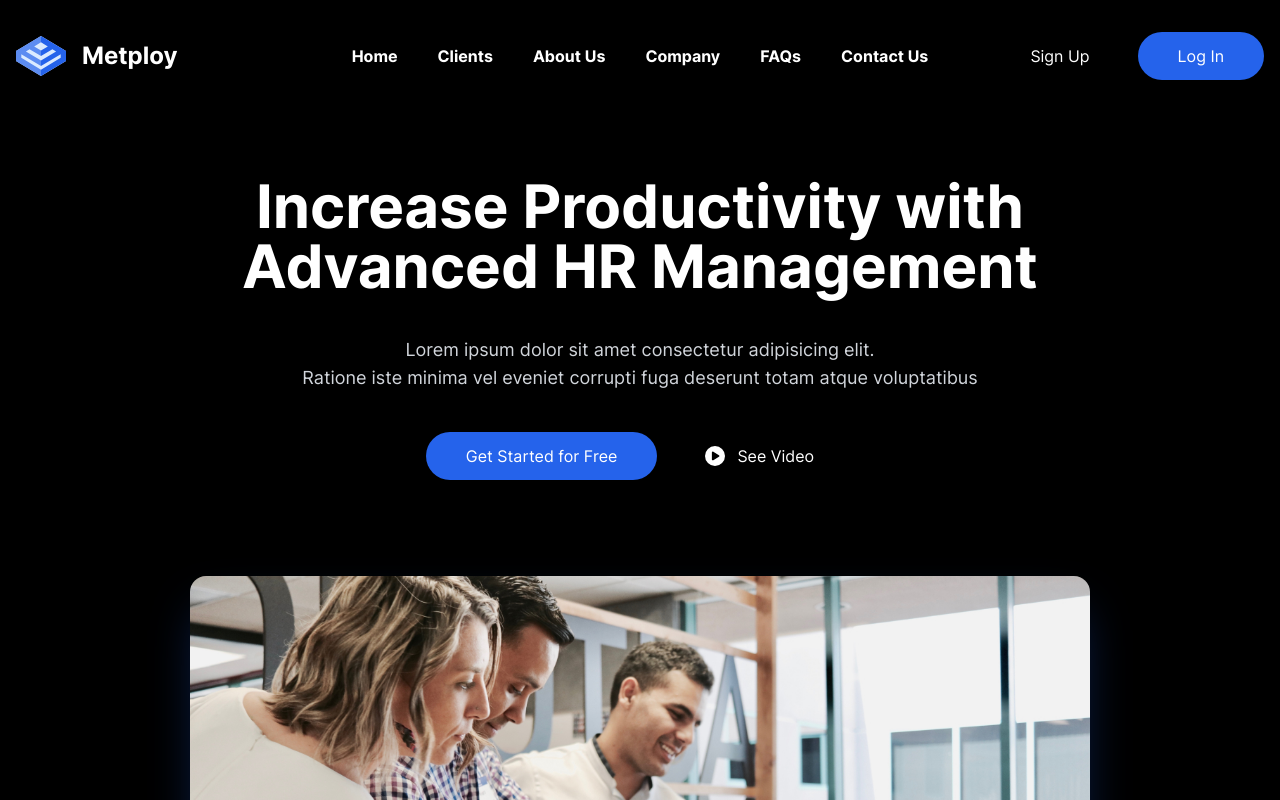
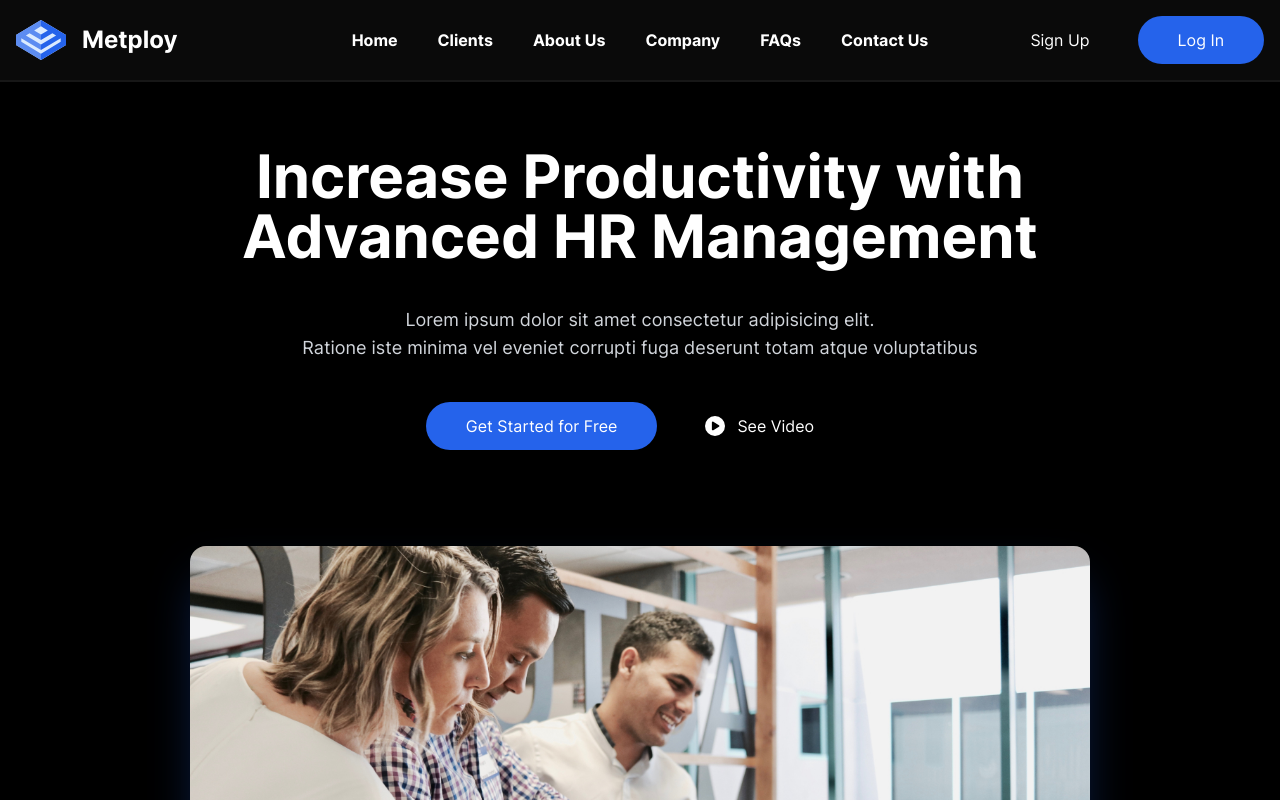
Before and after one commit to DanialZahid/metploy, a React (Vite) app: page / in a window 1280 px wide. Shown: the top 800 px of the page. Built offline with nearby package versions, Linux system fonts and the light colour scheme.

Commit message:
Update Header styles.
- Add border bottom.
- Update background color.

```diff
--- a/src/Components/Header/Header.tsx
+++ b/src/Components/Header/Header.tsx
@@ -5,8 +5,8 @@ import Logo from './Logo';
 
 export default function Header() {
   return (
-    <header className='sticky top-0 z-10 bg-black shadow-md'>
-      <div className='m-auto grid max-w-7xl grid-cols-[1fr_auto_1fr] items-center gap-4 px-4 py-8'>
+    <header className='sticky top-0 z-10 border-b-2 border-neutral-900 bg-neutral-950 shadow-md'>
+      <div className='m-auto grid max-w-7xl grid-cols-[1fr_auto_1fr] items-center gap-4 px-4 py-4'>
         <Logo />
 
         <NavigationDesktop />
```
